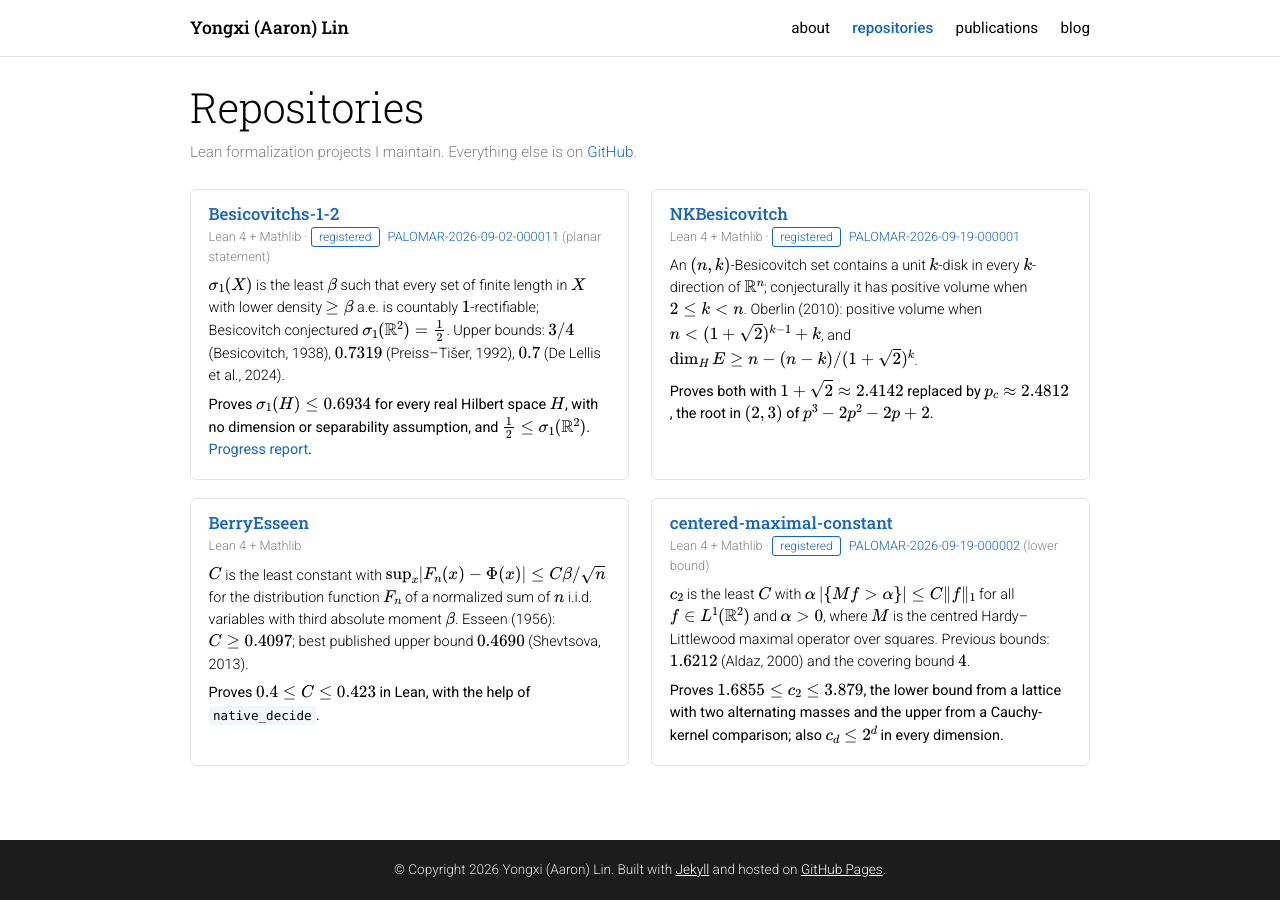
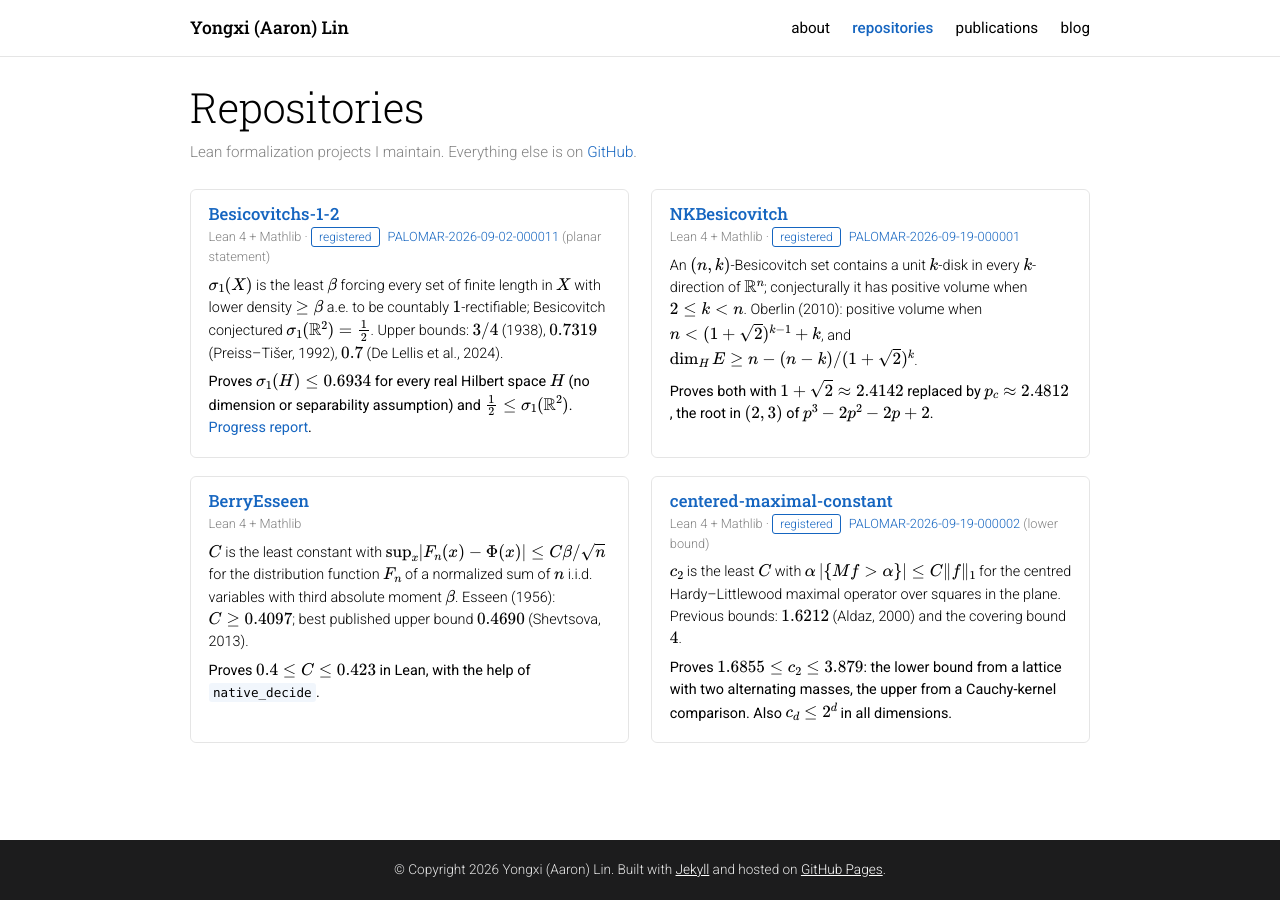
Before and after one commit to CoolRmal/coolrmal.github.io, a Jekyll site: the page built from repositories.md, in a window 1280 px wide. Built offline with Jekyll 4.4.1, drawn with Linux system fonts in a browser that asks for light colours; formulas are drawn with MathJax 3.

Commit message:
Tighten the cards so the page still fits one screen
The Hilbert space wording and the 3.879 bound had pushed the grid past the
fold.

Co-Authored-By: Claude Opus 5 <noreply@anthropic.com>

```diff
--- a/repositories.md
+++ b/repositories.md
@@ -12,14 +12,13 @@ nav: repositories
   <h3 class="entry-title"><a href="https://github.com/CoolRmal/Besicovitchs-1-2" target="_blank" rel="noopener noreferrer">Besicovitchs-1-2</a></h3>
   <p class="entry-meta">Lean 4 + Mathlib &middot; <span class="badge">registered</span> <a href="https://palomar-registry.org/entry?id=PALOMAR-2026-09-02-000011&amp;version=1" target="_blank" rel="noopener noreferrer">PALOMAR-2026-09-02-000011</a> (planar statement)</p>
   <p>
-    $\sigma_1(X)$ is the least $\beta$ such that every set of finite length in $X$ with lower density
-    $\ge\beta$ a.e. is countably $1$-rectifiable; Besicovitch conjectured $\sigma_1(\mathbb{R}^2)=\tfrac12$.
-    Upper bounds: $3/4$ (Besicovitch, 1938), $0.7319$ (Preiss&ndash;Ti&scaron;er, 1992), $0.7$
-    (De Lellis et al., 2024).
+    $\sigma_1(X)$ is the least $\beta$ forcing every set of finite length in $X$ with lower density
+    $\ge\beta$ a.e. to be countably $1$-rectifiable; Besicovitch conjectured $\sigma_1(\mathbb{R}^2)=\tfrac12$.
+    Upper bounds: $3/4$ (1938), $0.7319$ (Preiss&ndash;Ti&scaron;er, 1992), $0.7$ (De Lellis et al., 2024).
   </p>
   <p class="repo-result">
-    Proves $\sigma_1(H)\le 0.6934$ for every real Hilbert space $H$, with no dimension or separability
-    assumption, and $\tfrac12\le\sigma_1(\mathbb{R}^2)$.
+    Proves $\sigma_1(H)\le 0.6934$ for every real Hilbert space $H$ (no dimension or separability
+    assumption) and $\tfrac12\le\sigma_1(\mathbb{R}^2)$.
     <a href="/assets/papers/besicovitch-1-2-progress-report.pdf" target="_blank" rel="noopener noreferrer">Progress report</a>.
   </p>
 </div>
@@ -55,13 +54,13 @@ nav: repositories
   <h3 class="entry-title"><a href="https://github.com/CoolRmal/centered-maximal-constant" target="_blank" rel="noopener noreferrer">centered-maximal-constant</a></h3>
   <p class="entry-meta">Lean 4 + Mathlib &middot; <span class="badge">registered</span> <a href="https://palomar-registry.org/entry?id=PALOMAR-2026-09-19-000002&amp;version=1" target="_blank" rel="noopener noreferrer">PALOMAR-2026-09-19-000002</a> (lower bound)</p>
   <p>
-    $c_2$ is the least $C$ with $\alpha\,\lvert\{Mf\gt\alpha\}\rvert\le C\lVert f\rVert_1$ for all
-    $f\in L^1(\mathbb{R}^2)$ and $\alpha\gt 0$, where $M$ is the centred Hardy&ndash;Littlewood maximal
-    operator over squares. Previous bounds: $1.6212$ (Aldaz, 2000) and the covering bound $4$.
+    $c_2$ is the least $C$ with $\alpha\,\lvert\{Mf\gt\alpha\}\rvert\le C\lVert f\rVert_1$ for the
+    centred Hardy&ndash;Littlewood maximal operator over squares in the plane. Previous bounds:
+    $1.6212$ (Aldaz, 2000) and the covering bound $4$.
   </p>
   <p class="repo-result">
-    Proves $1.6855\le c_2\le 3.879$, the lower bound from a lattice with two alternating masses and
-    the upper from a Cauchy-kernel comparison; also $c_d\le 2^d$ in every dimension.
+    Proves $1.6855\le c_2\le 3.879$: the lower bound from a lattice with two alternating masses, the
+    upper from a Cauchy-kernel comparison. Also $c_d\le 2^d$ in all dimensions.
   </p>
 </div>
 
```
